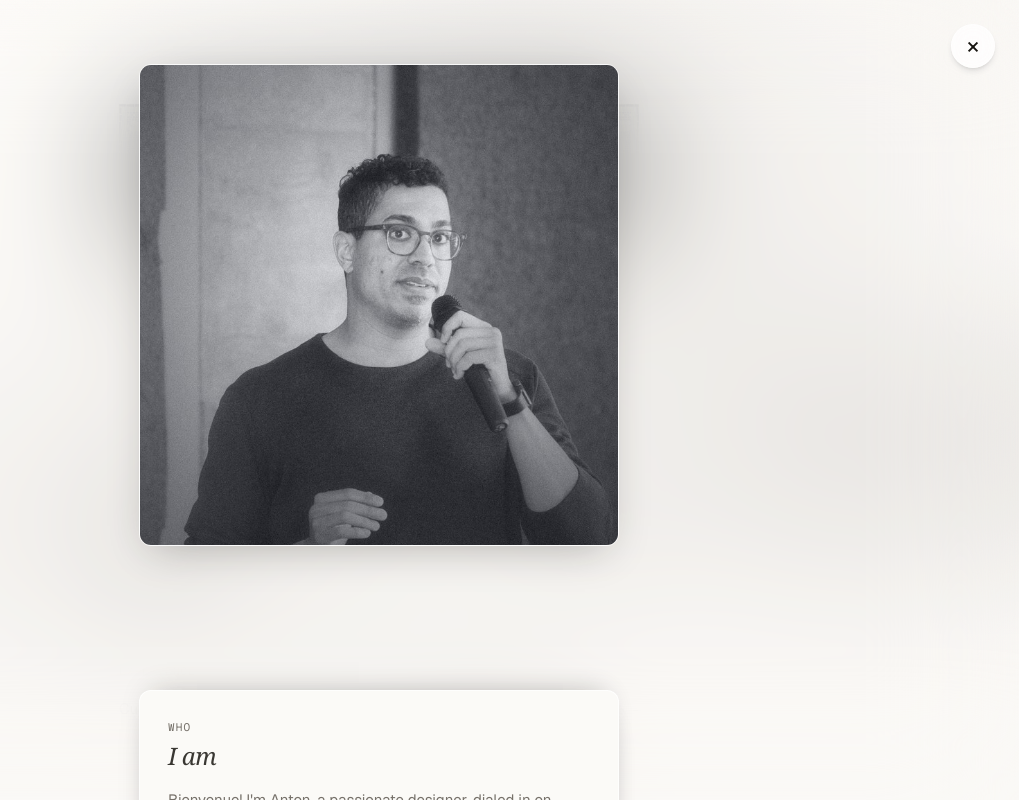
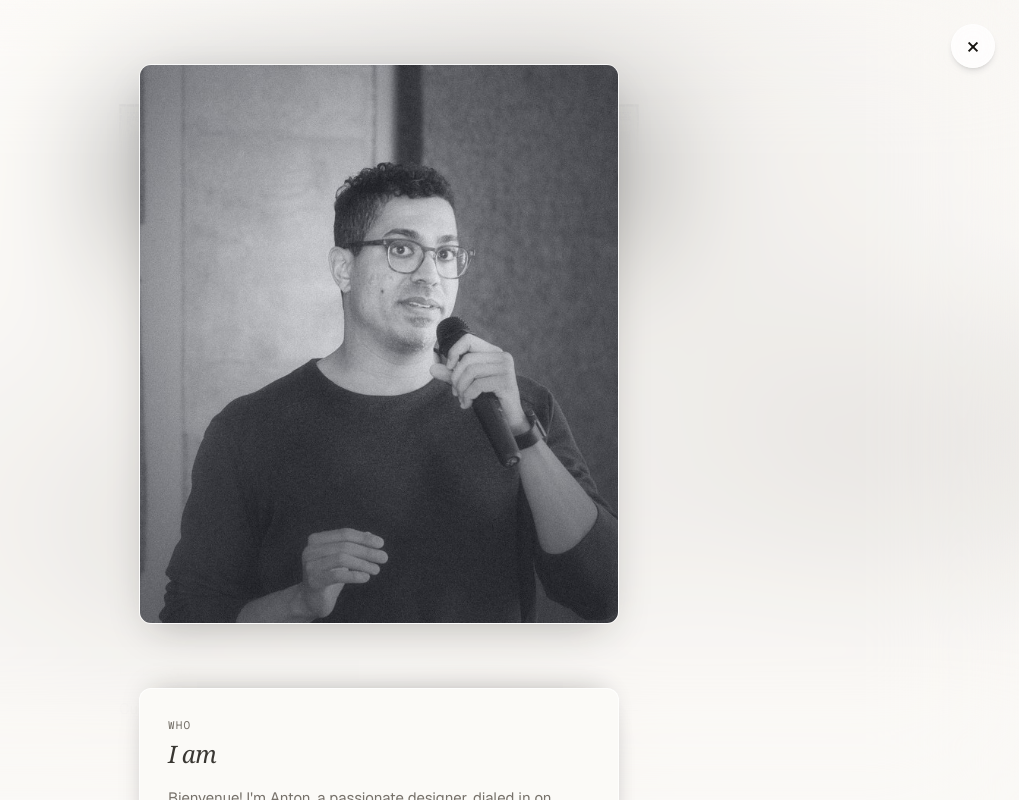
Before and after one commit to acaspx/portfolio-chops, a Next.js app: page / in a window 1280 px wide. Both pictures are taken after a click on the button "About". Shown: the top 800 px of the page, without its empty margins (261-1280 px from the left). Built offline with nearby package versions, Linux system fonts and the light colour scheme.

Commit message:
About deck: uniform card height and layout, gentle snapping
Mixed card heights left the bottom of taller cards exposed under shorter
ones. Every card now shares one height with image-flex layout; Worked with
folds into the Who card.

```diff
--- a/components/AboutModal.tsx
+++ b/components/AboutModal.tsx
@@ -30,42 +30,52 @@ type PanelProps = {
   children: ReactNode;
   className?: string;
   image?: { src: string; alt: string };
+  /** Pinned to the bottom of the card, below the body. */
+  footer?: ReactNode;
 };
 
 /**
- * One card in the About deck. Solid, not frosted: stacked glass would show
- * every card beneath through the one on top. Text carries data-stack-text so it
- * fades in as the card settles; data-stack-dim darkens it as it gets covered.
- * Images are capped so every card fits on screen before the next slides over.
+ * One card in the About deck. Every card fills the same fixed height set by
+ * CardStack, laid out the same way: kicker and title at the top, image in the
+ * middle taking whatever room the text leaves, body text at the bottom. The
+ * image is the part that gives on small screens, so no card overflows and every
+ * card in the deck is the same shape.
+ *
+ * Solid, not frosted: stacked glass would show the card beneath through it.
+ * Text carries data-stack-text so it fades in as the card settles;
+ * data-stack-dim darkens the card as the next one covers it.
  */
-function Panel({ kicker, title, children, className = "", image }: PanelProps) {
+function Panel({ kicker, title, children, className = "", image, footer }: PanelProps) {
   return (
     <section
       data-gen="card"
-      className={`relative overflow-hidden rounded-2xl border border-white/80 bg-[#fbfaf7] p-6 shadow-[0_-10px_28px_-14px_rgba(20,20,15,0.28),0_14px_34px_-16px_rgba(20,20,15,0.22)] sm:p-7 ${className}`}
+      className={`relative flex h-full flex-col overflow-hidden rounded-2xl border border-white/80 bg-[#fbfaf7] p-6 shadow-[0_-10px_28px_-14px_rgba(20,20,15,0.28),0_14px_34px_-16px_rgba(20,20,15,0.22)] sm:p-7 ${className}`}
     >
-      {kicker && (
-        <p data-stack-text className="font-mono text-[11px] uppercase tracking-widest text-muted">
-          {kicker}
-        </p>
-      )}
-      {title && (
-        <p data-stack-text className="mt-1 font-serif text-2xl italic tracking-tight text-ink/85">
-          {title}
-        </p>
-      )}
+      <div data-stack-text className="shrink-0">
+        {kicker && (
+          <p className="font-mono text-[11px] uppercase tracking-widest text-muted">{kicker}</p>
+        )}
+        {title && (
+          <p className="mt-1 font-serif text-2xl italic tracking-tight text-ink/85">{title}</p>
+        )}
+      </div>
       {image && (
-        <div className={`${kicker || title ? "mt-4" : ""} overflow-hidden rounded-xl border border-black/5`}>
+        <div className="mt-4 min-h-24 flex-1 overflow-hidden rounded-xl border border-black/5">
           {/* eslint-disable-next-line @next/next/no-img-element */}
-          <img src={image.src} alt={image.alt} className="block max-h-[30vh] w-full object-cover" />
+          <img src={image.src} alt={image.alt} className="block h-full w-full object-cover" />
         </div>
       )}
       <div
         data-stack-text
-        className={`${kicker || title || image ? "mt-4" : ""} space-y-4 text-[15px] leading-relaxed text-muted`}
+        className="mt-4 shrink-0 space-y-3 text-[15px] leading-relaxed text-muted"
       >
         {children}
       </div>
+      {footer && (
+        <div data-stack-text className="mt-auto shrink-0 pt-5">
+          {footer}
+        </div>
+      )}
       <div aria-hidden data-stack-dim className="pointer-events-none absolute inset-0 bg-ink opacity-0" />
     </section>
   );
@@ -113,7 +123,7 @@ export default function AboutModal({
           transition={{ duration: 0.3 }}
           ref={scrollRef}
           data-gen-scroll
-          className="fixed inset-0 z-50 overflow-y-auto backdrop-blur-3xl"
+          className="fixed inset-0 z-50 snap-y snap-proximity overflow-y-auto backdrop-blur-3xl"
           onClick={onClose}
           role="dialog"
           aria-modal="true"
@@ -144,18 +154,33 @@ export default function AboutModal({
                   {/* Crisp lead photo */}
                   <div
                     data-gen="card"
-                    className="relative overflow-hidden rounded-2xl border border-white/80 shadow-[0_14px_40px_-14px_rgba(20,20,15,0.3)]"
+                    className="relative h-full overflow-hidden rounded-2xl border border-white/80 shadow-[0_14px_40px_-14px_rgba(20,20,15,0.3)]"
                   >
                     {/* eslint-disable-next-line @next/next/no-img-element */}
                     <img
                       src="/about-photo-bw.jpg"
                       alt="Anton Castro"
-                      className="block max-h-[60vh] w-full object-cover object-top"
+                      className="block h-full w-full object-cover object-[center_22%]"
                     />
                     <div aria-hidden data-stack-dim className="pointer-events-none absolute inset-0 bg-ink opacity-0" />
                   </div>
 
-                  <Panel kicker="Who" title="I am">
+                  <Panel
+                    kicker="Who"
+                    title="I am"
+                    footer={
+                      <>
+                        <p className="font-mono text-[11px] uppercase tracking-widest text-muted">
+                          Worked with
+                        </p>
+                        <div className="mt-2.5 grid grid-cols-2 gap-x-6 gap-y-1 text-[14px] leading-relaxed text-ink/80">
+                          {WORKED_WITH.flat().map((name) => (
+                            <span key={name}>{name}</span>
+                          ))}
+                        </div>
+                      </>
+                    }
+                  >
                     <p>
                       Bienvenue! I&apos;m Anton, a passionate designer, dialed in on making
                       technology look and feel great, no matter the context.
@@ -165,14 +190,6 @@ export default function AboutModal({
                       intelligence, the company&apos;s first AI product. Before that: founding
                       designer twice, and AI products at Augmedix, Rocket, and Intuit.
                     </p>
-                  </Panel>
-
-                  <Panel kicker="Worked with" className="!pb-6">
-                    <div className="grid grid-cols-2 gap-x-6 gap-y-2 text-[15px] leading-relaxed text-ink/80">
-                      {WORKED_WITH.flat().map((name) => (
-                        <span key={name}>{name}</span>
-                      ))}
-                    </div>
                   </Panel>
 
                   <Panel
--- a/components/CardStack.tsx
+++ b/components/CardStack.tsx
@@ -24,7 +24,12 @@ import { useReducedMotion } from "motion/react";
 const TOP = 64; // first slot, px from the top of the scroll container
 const PEEK = 10; // each card sits this much lower than the one before
 const MAX_PEEK = 4; // past this many, slots stop stepping down
-const GAP = "18vh"; // scroll travel between one card settling and the next
+const GAP = "8vh"; // scroll travel between one card settling and the next
+// Every card is the same height. A sticky deck only reads cleanly when each
+// card fully covers the one beneath it; mixed heights leave the bottom of a
+// taller card exposed under a shorter one. Taller share of the screen on
+// phones, where the column is narrow and text wraps more.
+const CARD_H = "[--card-h:min(84vh,600px)] sm:[--card-h:min(70vh,560px)]";
 
 const clamp = (v: number) => Math.min(1, Math.max(0, v));
 
@@ -75,11 +80,11 @@ export default function CardStack({
         let depth = 0;
         for (let j = i + 1; j < slots.length; j++) depth += clamp(1 - away[j] / h);
         depth = Math.min(depth, 3);
-        if (face) face.style.transform = `scale(${1 - 0.04 * depth})`;
+        if (face) face.style.transform = `scale(${1 - 0.035 * depth})`;
         if (dim) dim.style.opacity = String(0.07 * depth);
 
         // text resolves over the last ~45% of a screen of travel into the slot
-        const e = 1 - Math.pow(1 - clamp(1 - away[i] / (vh * 0.45)), 3);
+        const e = 1 - Math.pow(1 - clamp(1 - away[i] / (vh * 0.4)), 3);
         texts.forEach((t) => {
           t.style.opacity = String(e);
           t.style.transform = `translateY(${(1 - e) * 10}px)`;
@@ -110,7 +115,22 @@ export default function CardStack({
   return (
     // bottom padding holds the finished deck in place for a beat before it
     // releases and scrolls away, uncovering whatever follows it
-    <div ref={wrapRef} className="relative pb-[26vh]">
+    <div ref={wrapRef} className={`relative pb-[22vh] ${CARD_H}`}>
+      {/* Snap anchors, one per card, at the scroll position where that card
+          has just settled into its slot. The scroller uses proximity snapping,
+          so a scroll that ends near a card lands it cleanly; one that ends
+          elsewhere is left alone. */}
+      {items.map((_, i) => (
+        <span
+          key={`snap-${i}`}
+          aria-hidden
+          className="pointer-events-none absolute left-0 h-px w-px snap-start"
+          style={{
+            top: `calc(${i} * (var(--card-h) + ${GAP}))`,
+            scrollMarginTop: stackSlotTop(i),
+          }}
+        />
+      ))}
       {items.map((child, i) => (
         <div
           key={i}
@@ -122,7 +142,7 @@ export default function CardStack({
             marginBottom: i < items.length - 1 ? GAP : 0,
           }}
         >
-          <div className="origin-top will-change-transform">{child}</div>
+          <div className="h-[var(--card-h)] origin-top will-change-transform">{child}</div>
         </div>
       ))}
     </div>
```
Also changed, not shown: 1 other file (tests, documents, lock files or other folders).
